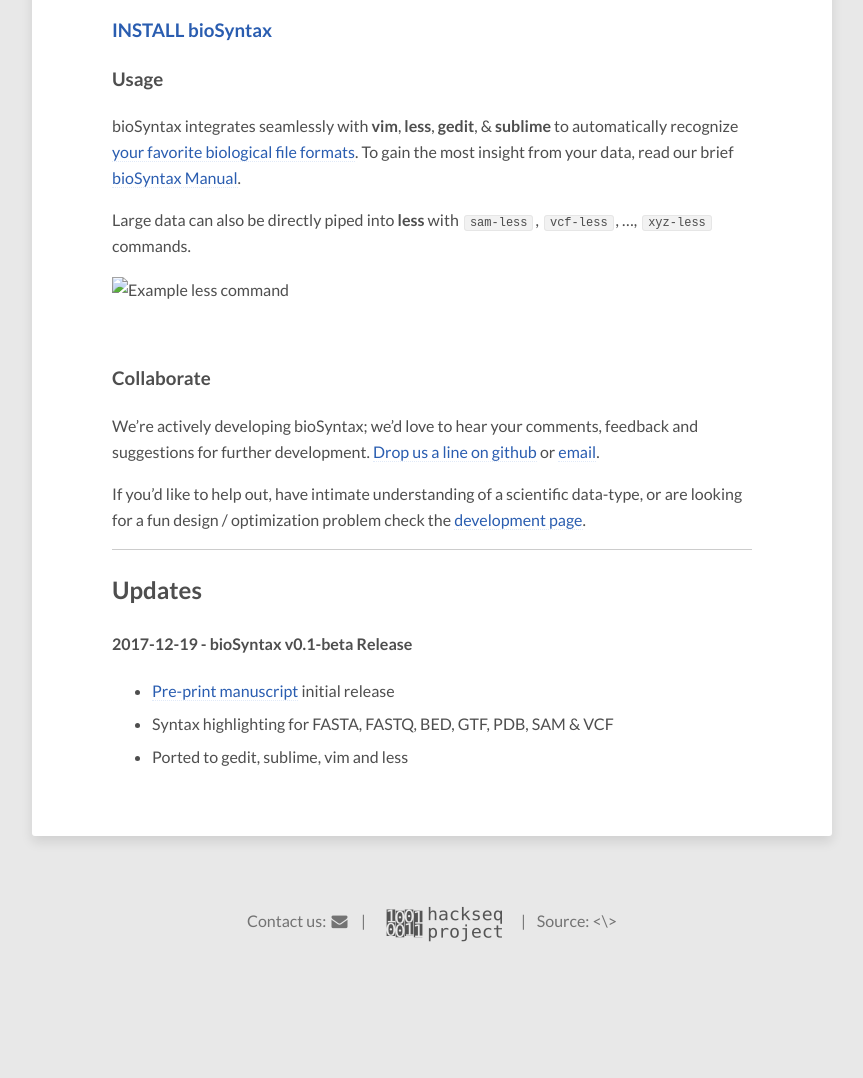
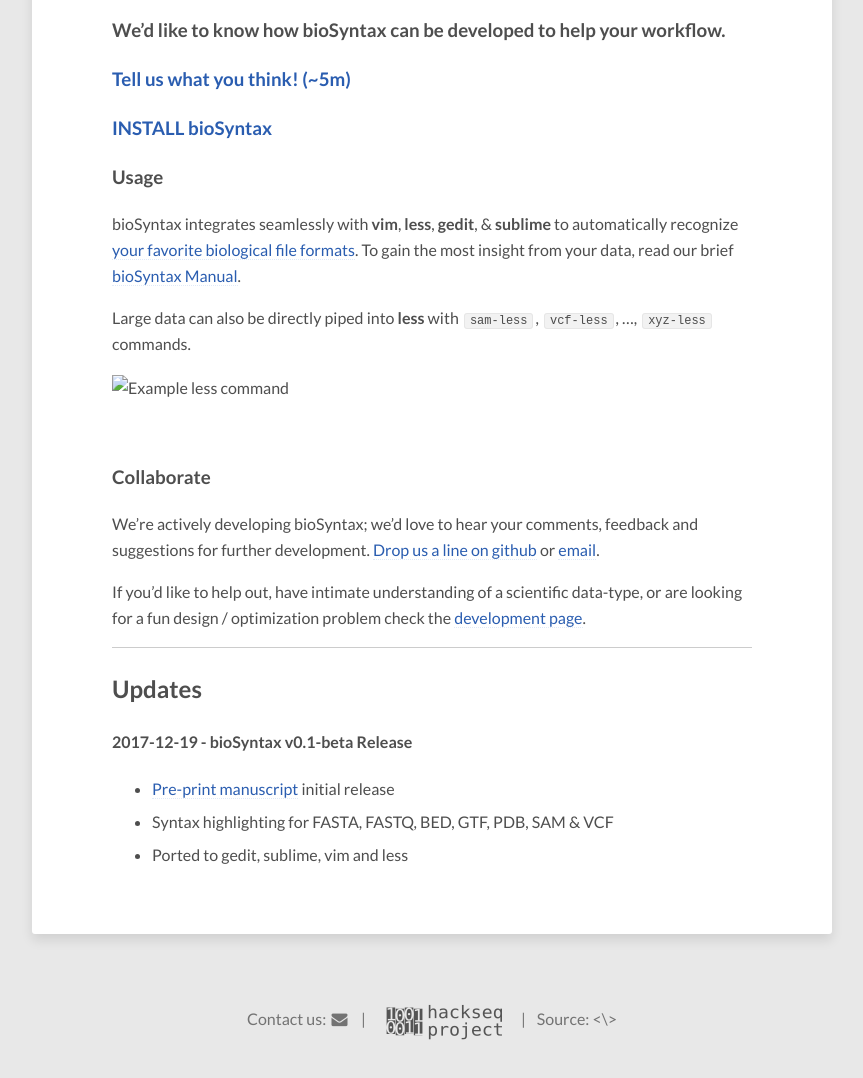
Before and after one commit to bioSyntax/bioSyntax-site, a Jekyll site: the page built from _posts/2017-12-01-index_post.md, in a window 1280 px wide, cut to the strip 578-1656 px from the top of the page. Shown: the whole strip, without its empty margins (208-1071 px from the left). Built offline with Jekyll 4.4.1, drawn with Linux system fonts in a browser that asks for light colours; nearby versions of some CDN libraries; before the commit the page ends 1558 px from its top, so only the background shows below that.

Commit message:
Added survey link

```diff
--- a/_posts/2017-12-01-index_post.md
+++ b/_posts/2017-12-01-index_post.md
@@ -12,6 +12,10 @@
 
 <!--[<img src="http://biosyntax.org/images/sam-less-2.gif">](images/screens/sam-less.png)
 -->
+
+### We'd like to know how bioSyntax can be developed to help your workflow.
+### [Tell us what you think! (~5m)](https://goo.gl/forms/YO89fEPw71JpH3Ac2)
+
 
 ### [INSTALL bioSyntax](install)
 
```
